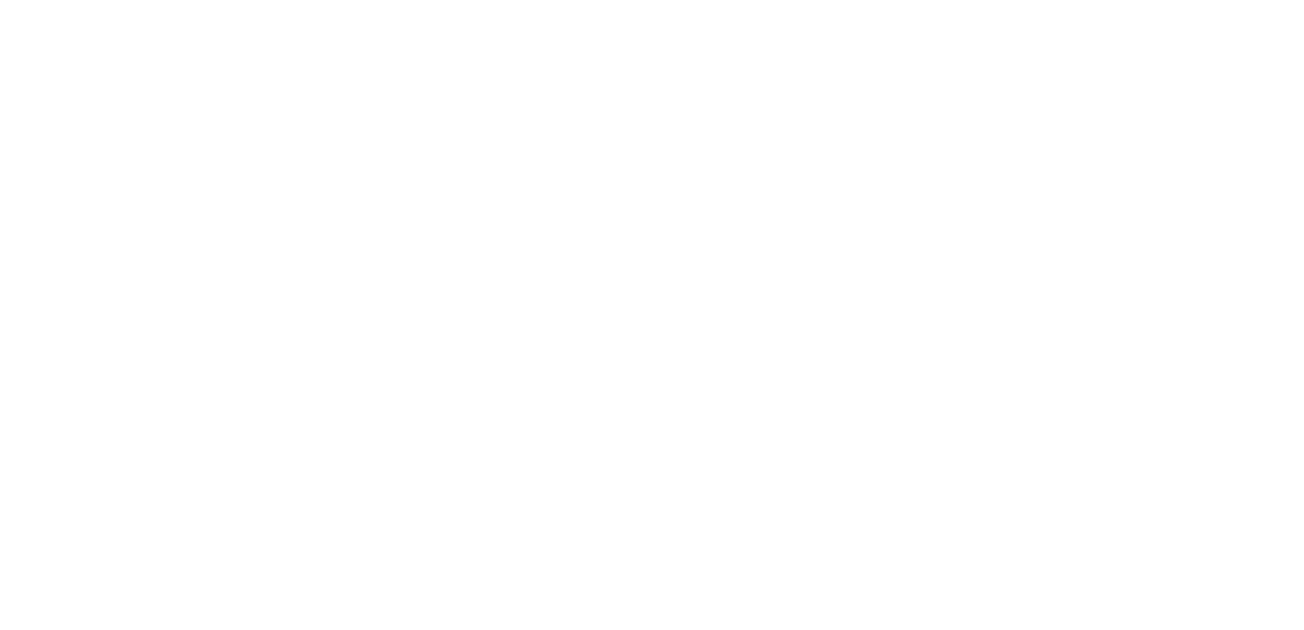
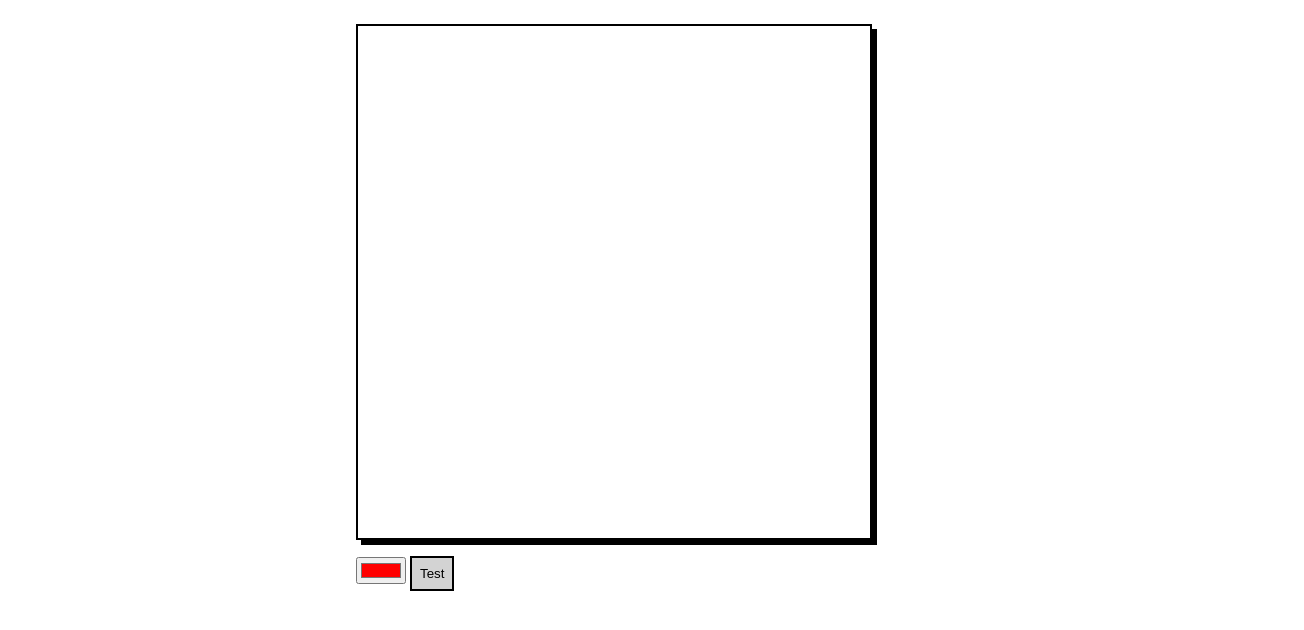
Before and after one commit to louismesmo/canvas-game, a plain HTML site: page index.html in a window 1280 px wide. Shown: the whole page, 1304 px wide, since content can reach past the window. Drawn offline with Linux system fonts and the light colour scheme.

Commit message:
✨ Initial fun
Added the basic funcionality

Co-authored-by: Louis Marques <louismesmo@users.noreply.github.com>

```diff
--- a/index.html
+++ b/index.html
@@ -1,12 +1,22 @@
 <html>
   <head>
-      <script src="index.js"></script>
+    <link rel="stylesheet" href="style.css" />
   </head>
   <body>
-
-    <canvas>
-
-    </canvas>
-
+    <div class="container">
+      <div class="center">
+        <canvas id="game-canvas" width="512" height="512"></canvas>
+        <div class="toolbar">
+          <input
+            type="color"
+            id="picker"
+            name="selectedColor"
+            value="#ff0000"
+          />
+          <button class="btn-action">Test</button>
+        </div>
+      </div>
+    </div>
+    <script type="module" src="index.js"></script>
   </body>
 </html>
--- a/index.js
+++ b/index.js
@@ -0,0 +1,84 @@
+// Classes
+class Sheet {
+  constructor(canvasSize, pixelsPerRow, ctx, currentColor) {
+    this.pixels = [];
+    this.ctx = ctx;
+    this.currentColor = currentColor;
+
+
+    var pixelSize = canvasSize / pixelsPerRow;
+    var x,
+      y = 0;
+    for (y = 0; y < pixelsPerRow; y++) {
+      for (x = 0; x < pixelsPerRow; x++) {
+        this.pixels.push(new Pixel(pixelSize * x, pixelSize * y, pixelSize));
+      }
+    }
+
+    this.handleClick = this.handleClick.bind(this);
+  }
+
+  handleClick(event) {
+    var x = event.pageX - canvasLeft,
+      y = event.pageY - canvasTop;
+
+    this.pixels.forEach(function (pixel) {
+      if (pixel.collides(x, y)) {
+        pixel.setColor(picker.value);
+        pixel.draw(ctx);
+      }
+    });
+  }
+
+  setColor(color) {
+    this.currentColor = color;
+  }
+
+  draw(ctx) {
+    this.pixels.forEach(function (pixel) {
+      pixel.draw(ctx);
+    });
+  }
+}
+
+class Pixel {
+  constructor(posX, posY, size, color = "#fff") {
+    this.color = color;
+    this.posX = posX;
+    this.posY = posY;
+    this.size = size;
+  }
+
+  setColor(color) {
+    this.color = color;
+  }
+
+  collides(x, y) {
+    return (
+      y > this.posY &&
+      y < this.posY + this.size &&
+      x > this.posX &&
+      x < this.posX + this.size
+    );
+  }
+
+  draw(ctx) {
+    ctx.fillStyle = this.color;
+    ctx.fillRect(this.posX, this.posY, this.size, this.size);
+  }
+}
+
+var canvas = document.getElementById("game-canvas"),
+  picker = document.getElementById("picker"),
+  canvasLeft = canvas.offsetLeft + canvas.clientLeft,
+  canvasTop = canvas.offsetTop + canvas.clientTop,
+  elements = [];
+
+var ctx = canvas.getContext("2d");
+var sheet = new Sheet(512, 8, ctx, picker.value);
+sheet.draw(ctx);
+
+canvas.addEventListener("click", sheet.handleClick, false);
+picker.addEventListener("change", (event) => {
+  sheet.setColor(event.target.value);
+});
--- /dev/null
+++ b/style.css
@@ -0,0 +1,29 @@
+#game-canvas {
+  border: 2px solid black;
+  box-shadow: 5px 5px black;
+}
+
+.container {
+  padding: 1rem;
+  width: 100%;
+}
+
+.center {
+  width: 600px;
+  margin: 0 auto;
+}
+
+.toolbar {
+  margin-top: 1rem;
+}
+
+.btn-action {
+  border: 2px solid black;
+  padding: 0.5rem;
+  background-color: lightgray;
+}
+
+.btn-action:hover {
+  background-color: lightslategray;
+  cursor: pointer;
+}
```
